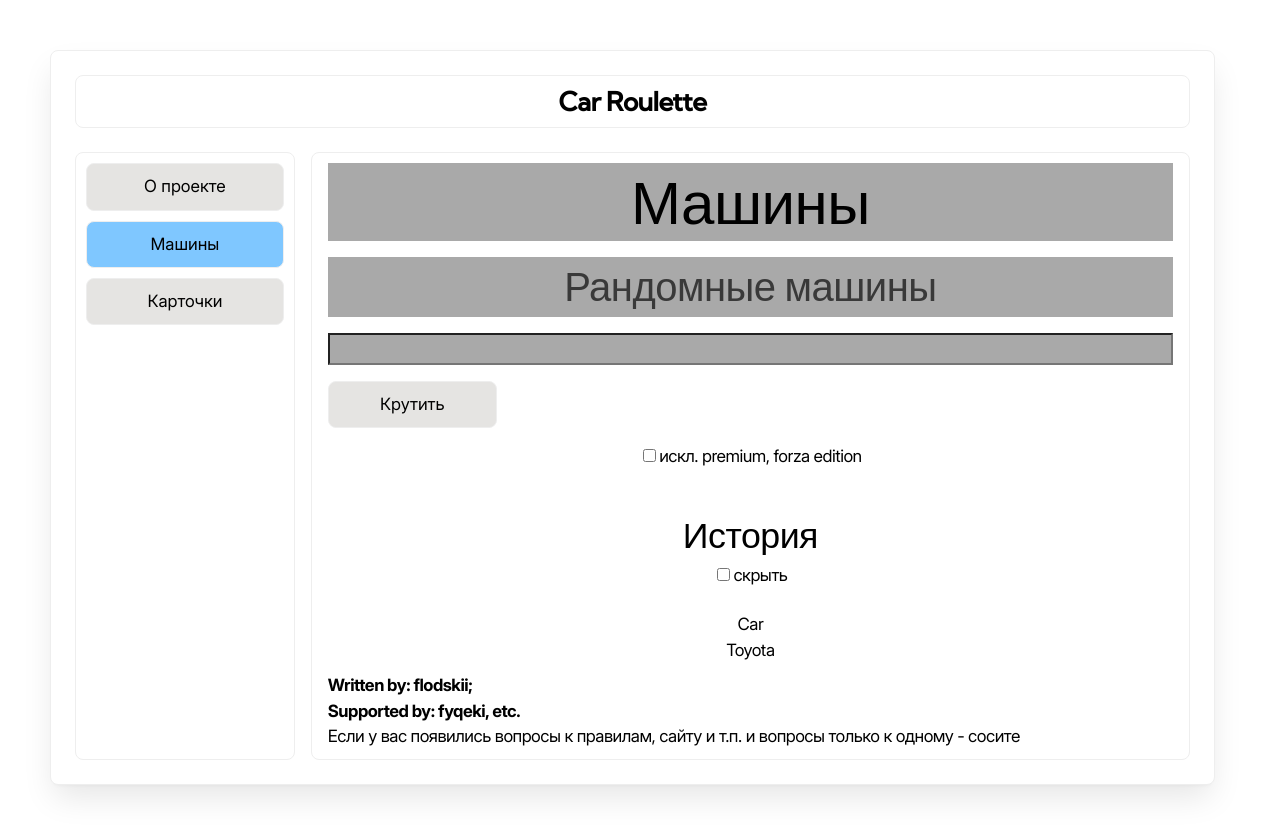
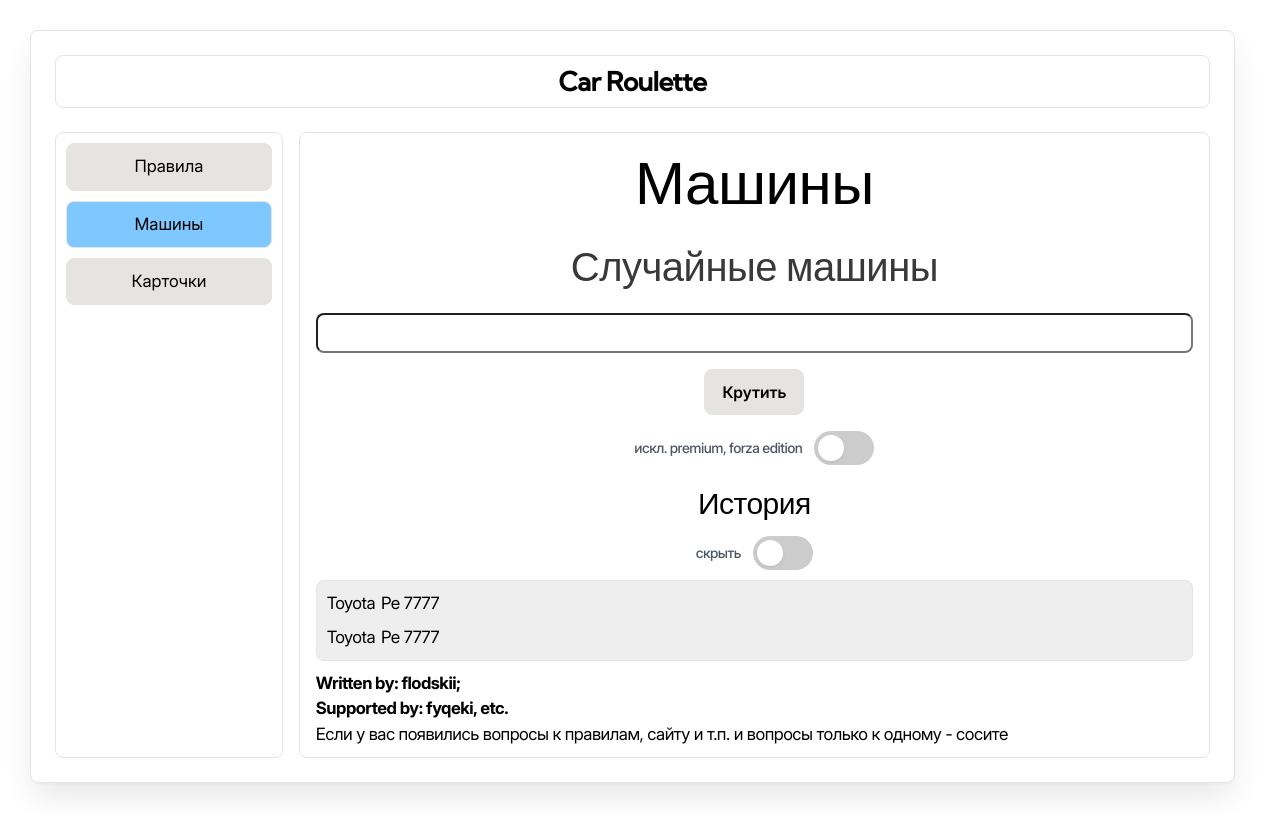
Before and after one commit to DuneFyq/car-roullete-v1, a website built with Vite: page src/index.html in a window 1280 px wide. Both pictures are taken after a click on the button "Машины". After the commit the page ends 813 px from the top, so only its background shows below. Built offline with nearby package versions, Linux system fonts and the light colour scheme.

Commit message:
Complete redesign

```diff
--- a/src/index.html
+++ b/src/index.html
@@ -5,7 +5,7 @@
     <link rel="icon" type="image/svg+xml" href="/favicon.svg" />
     <meta name="viewport" content="width=device-width, initial-scale=1.0" />
     <title>car-roullete-v1</title>
-    <script type="module" src="/src/scripts/main.ts" defer></script>
+    <script type="module" src="/scripts/main.ts" defer></script>
   </head>
   <body>
     <!-- Пока без это <header class="tab-header"></header> -->
@@ -23,7 +23,7 @@
                 class="button button--tab roulette-nav__button roulette-nav__button--active"
                 data-js-tabs-button
               >
-                О проекте
+                Правила
               </button>
             </li>
             <li class="roulette-nav__item">
@@ -91,10 +91,23 @@
                   >
                     Дисциплины:
                   </h3>
-                  <p class="tab-rules__text">
-                    Драг-гонка, гонка по асфальту, гонка по бездорожью, битва
-                    стиля, подъем в гору, дрифт, флаги, вышибала.
-                  </p>
+                  <ul class="tab-rules__discipline-list">
+                    <li class="tab-rules__discipline-item">Драг-гонка</li>
+                    <li class="tab-rules__discipline-item">
+                      Гонка по асфальту
+                    </li>
+                    <li class="tab-rules__discipline-item">
+                      Гонка по бездорожью
+                    </li>
+                    <li class="tab-rules__discipline-item">Битва стиля</li>
+                    <li class="tab-rules__discipline-item">Подъём в гору</li>
+                    <li class="tab-rules__discipline-item">Дрифт</li>
+                    <li class="tab-rules__discipline-item">Флаги</li>
+                    <li class="tab-rules__discipline-item">Вышибалы</li>
+                    <li class="tab-rules__discipline-item">
+                      - Подробнее о дисциплинах у создателей -
+                    </li>
+                  </ul>
                 </div>
                 <div class="tab-rules__item">
                   <h3
@@ -200,39 +213,59 @@
             <div class="tab tab--cars" data-js-tabs-content data-js-car-spin>
               <article class="tab-cars">
                 <h2 class="tab-cars__title">Машины</h2>
-                <h3 class="tab-cars__subtitle">Рандомные машины</h3>
+                <h3 class="tab-cars__subtitle">Случайные машины</h3>
                 <input
                   class="tab-cars__input"
                   name="car-result"
                   data-js-spin-result
                   readonly
                 />
-                <button class="button button--spin tab-cars__spin-button" data-js-spin-button>
+                <div class="tab-cars__interaction">
+                  <button
+                    class="button button--spin tab-cars__spin-button"
+                    data-js-spin-button
+                  >
                     Крутить
                   </button>
-                <p>
+
+                  <label class="tab-cars__filter-row">
+                    <span class="tab-cars__filter-text"
+                      >искл. premium, forza edition</span
+                    >
+                    <span class="switch tab-cars__switch-wrapper">
                       <input
-                    class="tab-cars__exclude-checkbox"
+                        class="switch__input"
                         name="exclude-premium"
                         type="checkbox"
-                  />искл. premium, forza edition
-                </p>
+                      />
+                      <span class="switch__slider"></span>
+                    </span>
+                  </label>
 
                   <div class="history">
                     <h3 class="history__title">История</h3>
-                  <p>
+                    <label class="history__hide-row">
+                      <span class="history__hide-text">скрыть</span>
+                      <span class="switch tab-cars__switch-wrapper">
                         <input
-                      class="history__hide-checkbox"
-                      name="hide"
+                          class="switch__input"
+                          name="hide-history"
                           type="checkbox"
-                    />скрыть
-                  </p>
-                  <ul class="history__list">
-                    <li class="history__item">
-                      <p class="type">Car</p>
-                      <p class="content">Toyota</p>
-                    </li>
+                        />
+                        <span class="switch__slider"></span>
+                      </span>
+                    </label>
+                    <ul class="history__list" data-js-history-list>
+                      <il class="history__item">
+                        <p class="car__mark">Toyota</p>
+                        <p class="car__model">Pe 7777</p>
+                      </il>
+                      <il class="history__item">
+                        <p class="car__mark">Toyota</p>
+                        <p class="car__model">Pe 7777</p>
+                      </il>
                     </ul>
+                  </div>
                 </div>
               </article>
             </div>
@@ -240,14 +273,17 @@
             <div class="tab tab--cards" data-js-tabs-content data-js-card-spin>
               <article class="tab-cards">
                 <h2 class="tab-cards__title">Карточки</h2>
-                <h3 class="tab-cards__subtitle">Радомные карточки</h3>
+                <h3 class="tab-cards__subtitle">Случайные карточки</h3>
                 <input
                   class="tab-cards__input"
                   name="card-result"
                   data-js-spin-result
                   readonly
                 />
-                <button class="button button--spin tab-cards__spin-button" data-js-spin-button>
+                <button
+                  class="button button--spin tab-cards__spin-button"
+                  data-js-spin-button
+                >
                   Крутить
                 </button>
 
@@ -255,13 +291,13 @@
                 <ul class="tab-cards__list">
                   <li class="card">
                     <div class="card__content">
-                      <p class="card__title">Название</p>
+                      <p class="card__name">Название</p>
                       <p class="card__description">Описание</p>
                     </div>
                   </li>
                   <li class="card">
                     <div class="card__content">
-                      <p class="card__title">Название</p>
+                      <p class="card__name">Название</p>
                       <p class="card__description">Описание</p>
                     </div>
                   </li>
@@ -269,18 +305,26 @@
 
                 <div class="history">
                   <h3 class="history__title">История</h3>
-                  <p>
+                  <label class="history__hide-row">
+                    <span class="history__hide-text">скрыть</span>
+                    <span class="switch tab-cards__switch-wrapper">
                       <input
-                      class="history__hide-checkbox"
-                      name="hide"
+                        class="switch__input"
+                        name="hide-history"
                         type="checkbox"
-                    />скрыть
-                  </p>
-                  <ul class="history__list">
-                    <li class="history__item">
-                      <p class="type">Car</p>
-                      <p class="content">Toyota</p>
-                    </li>
+                      />
+                      <span class="switch__slider"></span>
+                    </span>
+                  </label>
+                  <ul class="history__list" data-js-history-list>
+                    <il class="history__item">
+                      <p class="car__mark">Toyota</p>
+                      <p class="car__model">Pe 7777</p>
+                    </il>
+                    <il class="history__item">
+                      <p class="car__mark">Toyota</p>
+                      <p class="car__model">Pe 7777</p>
+                    </il>
                   </ul>
                 </div>
               </article>
--- a/src/scripts/components/spinner/CarSpinController.ts
+++ b/src/scripts/components/spinner/CarSpinController.ts
@@ -21,7 +21,7 @@ class CarSpinController extends BaseSpinController {
   protected spin(): void {
     const brand = randomFromIterable(this.cars.keys());
     const models = this.cars.get(brand)!;
-    const { model, years } = randomFromArray(models);
+    const { model, years } = randomFromArray(models) ?? {};
 
     this.resultElement.value = `${brand} ${model} ${years}`;
   }
@@ -37,6 +37,7 @@ class CarSpinCollection {
   private async fetchCars(): Promise<CarMap> {
     const res = await fetch("./cars/forza-horizon-6.json");
     if (!res.ok) throw new Error(`HTTP ${res.status}`);
+
     const raw = (await res.json()) as Record<string, CarModel[]>;
     return new Map(Object.entries(raw));
   }
--- a/src/scripts/components/spinner/CardSpinController.ts
+++ b/src/scripts/components/spinner/CardSpinController.ts
@@ -24,8 +24,8 @@ class CardSpinController extends BaseSpinController {
 
   protected spin() {
     const name = randomFromIterable(this.cards.keys());
-    const content = this.cards.get(name)!;
-    const action = content.action;
+    const content = this.cards.get(name);
+    const action = content?.action ?? 'Такой карточки нет';
 
     this.resultElement.value = `${name} ${action}`;
   }
--- a/src/scripts/components/tabs/Tabs.ts
+++ b/src/scripts/components/tabs/Tabs.ts
@@ -31,8 +31,21 @@ class Tabs {
   constructor(rootElement: HTMLElement) {
     this.rootElement = rootElement;
 
-    this.tabButtonElements = Array.from(this.rootElement.querySelectorAll<HTMLElement>(this.selectors.button)!);
-    this.contentElements = Array.from(this.rootElement.querySelectorAll<HTMLElement>(this.selectors.content)!);
+    const button = Array.from(
+      this.rootElement.querySelectorAll<HTMLElement>(this.selectors.button),
+    );
+    const content = Array.from(
+      this.rootElement.querySelectorAll<HTMLElement>(this.selectors.content),
+    );
+
+    if (!button || !content) {
+      throw new Error(
+        `Tabs: не найдены элементы внутри ${this.selectors.root}`,
+      );
+    }
+
+    this.tabButtonElements = button;
+    this.contentElements = content;
 
     this.abortController = new AbortController();
 
@@ -71,10 +84,13 @@ class TabsCollection {
     this.init();
   }
 
-  private init() {
-    const elements = document.querySelectorAll<HTMLElement>(ROOT_SELECTOR)!;
+  private init(): void {
+    const elements = document.querySelectorAll<HTMLElement>(ROOT_SELECTOR);
+    if (elements.length === 0) {
+      throw new Error(`Tabs: не найдены элементы ${ROOT_SELECTOR}`);
+    }
 
-    elements.forEach((element) => {
+    elements.forEach((element: HTMLElement) => {
       this.instances.push(new Tabs(element));
     });
   }
--- a/src/styles/_globals.scss
+++ b/src/styles/_globals.scss
@@ -1,4 +1,4 @@
-@use 'helpers' as *;
+@use "helpers" as *;
 
 html {
   &.is-lock {
@@ -13,59 +13,81 @@ body {
   justify-content: center;
   align-items: start;
   min-height: 50vh;
-  padding: 50px 50px;
+  padding: 30px 30px;
   font-family: var(--font-family-base);
   letter-spacing: -0.03em;
   background-color: var(--color-light);
+
+  @include mobile {
+      padding: 10px 10px;
+  }
 }
 
-h1, .h1,
-h2, .h2,
-h3, .h3,
-h4, .h4,
-h5, .h5,
-h6, .h6 {
+h1,
+.h1,
+h2,
+.h2,
+h3,
+.h3,
+h4,
+.h4,
+h5,
+.h5,
+h6,
+.h6 {
   color: var(--color-dark);
 }
 
-h1, .h1,
-h2, .h2,
-h3, .h3 {
+h1,
+.h1,
+h2,
+.h2,
+h3,
+.h3 {
   font-family: var(--font-family-accent);
   font-weight: 500;
 }
 
-h4, .h4,
-h5, .h5,
-h6, .h6 {
+h4,
+.h4,
+h5,
+.h5,
+h6,
+.h6 {
   font-weight: 600;
 }
 
-h1, .h1 {
+h1,
+.h1 {
   @include fluid-text(70, 30);
 
   line-height: 1.2;
 }
 
-h2, .h2 {
+h2,
+.h2 {
   @include fluid-text(58, 28);
 
   line-height: 1.3;
 }
 
-h3, .h3 {
+h3,
+.h3 {
   @include fluid-text(40, 24);
 }
 
-h4, .h4 {
+h4,
+.h4 {
   @include fluid-text(26, 18);
 }
 
-h5, .h5 {
+h5,
+.h5 {
   @include fluid-text(24, 18);
 }
 
-h6, .h6 {
+h6,
+.h6 {
   @include fluid-text(20, 16);
 }
 
@@ -110,7 +132,7 @@ button {
       @include abs-center;
       @include square(rem(44));
 
-      content: '';
+      content: "";
     }
   }
 }
--- a/src/styles/_variables.scss
+++ b/src/styles/_variables.scss
@@ -15,7 +15,7 @@
 
   --color-dark: var(--color-dark);
 
-  --border: 1px solid var(--color-gray);
+  --border: 1px solid var(--color-gray-10);
   --border-radius: 8px;
 
   --font-family-base: 'Inter', sans-serif;
--- a/src/styles/blocks/_button.scss
+++ b/src/styles/blocks/_button.scss
@@ -1,4 +1,4 @@
-@use '../helpers' as *;
+@use "../helpers" as *;
 
 .button {
   padding: rem(10);
@@ -10,13 +10,14 @@
     background-color: var(--color-gray-10);
     color: var(--color-dark);
 
-    &:hover {
-      opacity: 0.8;
+    @include hover {
+      &:hover {
+        opacity: 0.8;
+      }
     }
   }
 
   &--spin {
     background-color: var(--color-gray-10);
-    width: 20%;
   }
 }
--- a/src/styles/blocks/_container.scss
+++ b/src/styles/blocks/_container.scss
@@ -5,4 +5,10 @@
   min-height: 75vh;
   grid-template-columns: 1fr 4fr;
   grid-column-gap: rem(16);
+
+  @include mobile {
+    display: flex;
+    flex-direction: column;
+    gap: 10px;
+  }
 }
--- a/src/styles/blocks/_history.scss
+++ b/src/styles/blocks/_history.scss
@@ -1,5 +1,53 @@
-@use '../helpers' as *;
+@use "../helpers" as *;
 
 .history {
+  width: 100%;
+  display: flex;
+  flex-direction: column;
+  align-items: center;
+  text-align: left;
 
+  &__title {
+    font-size: rem(30);
+    margin-bottom: rem(10);
+  }
+
+  &__item {
+    display: flex;
+    flex-direction: row;
+    gap: rem(6);
+  }
+
+  &__list {
+    width: 100%;
+    text-align: left;
+    background-color: var(--color-gray);
+    border-radius: var(--border-radius);
+    border: var(--border);
+    padding: rem(10);
+
+    max-height: 250px;
+    overflow-y: auto;
+
+    display: flex;
+    flex-direction: column;
+    align-items: flex-start;
+    gap: rem(8);
+  }
+
+  &__hide-row {
+    display: inline-flex;
+    align-items: center;
+    gap: 12px;
+    cursor: pointer;
+    margin-bottom: rem(10);
+  }
+
+  &__hide-text {
+    font-size: 14px;
+    font-weight: 500;
+    color: #4b5563;
+    user-select: none;
+    line-height: 1.4;
+  }
 }
--- a/src/styles/blocks/_navigation.scss
+++ b/src/styles/blocks/_navigation.scss
@@ -6,25 +6,38 @@
   border: var(--border);
   border-radius: var(--border-radius);
 
+  @include mobile {
+    padding: rem(6);
+  }
+
   &__list {
     display: flex;
     flex-direction: column;
-    row-gap: rem(10);
+    gap: 10px;
+
+    @include mobile {
+      flex-direction: row;
+      gap: 20px;
+      justify-content: space-between;
+    }
   }
 
   &__item {
-    // если нужно что-то специфичное для ячейки списка
+    inset: 0;
+    margin: 0;
   }
 
   &__button {
-    width: 100%; // позиционирование кнопки внутри панели
+    width: 100%;
 
     &--active {
       background-color: var(--color-accent);
       color: var(--color-dark);
 
-      &:hover {
-        opacity: 0.8;
+      @include hover {
+        &:hover {
+          opacity: 0.8;
+        }
       }
     }
   }
--- /dev/null
+++ b/src/styles/blocks/_switch.scss
@@ -0,0 +1,49 @@
+.switch {
+  position: relative;
+  display: inline-block;
+  width: 60px;
+  height: 34px;
+  flex-shrink: 0;
+
+  &__input {
+    position: absolute;
+    inset: 0;
+    opacity: 0;
+    margin: 0;
+    cursor: pointer;
+    z-index: 2;
+
+    &:focus + .switch__slider {
+      box-shadow: 0 0 0 2px var(--color-accent);
+    }
+
+    &:checked + .switch__slider {
+      background-color: var(--color-accent);
+      &::before {
+        transform: translateX(26px);
+      }
+    }
+  }
+
+  &__slider {
+    position: absolute;
+    inset: 0;
+    border-radius: 34px;
+    background-color: #ccc;
+    cursor: pointer;
+    transition: background-color 0.4s ease;
+
+    &::before {
+      content: "";
+      position: absolute;
+      left: 4px;
+      bottom: 4px;
+      width: 26px;
+      height: 26px;
+      border-radius: 50%;
+      background-color: var(--color-light);
+      box-shadow: 0 2px 4px rgba(12, 12, 13, 0.05);
+      transition: transform 0.4s ease;
+    }
+  }
+}
--- a/src/styles/blocks/_tab.scss
+++ b/src/styles/blocks/_tab.scss
@@ -9,16 +9,25 @@
 }
 
 .tab-rules {
+  display: flex;
+  flex-direction: column;
+  row-gap: rem(10);
+
+  @include mobile {
+    row-gap: rem(2);
+  }
+
   &__title {
     color: var(--color-dark);
     font-size: rem(60);
+    text-align: center;
   }
 
   &__nav {
-    margin-bottom: rem(24);
     padding: rem(16);
     background-color: var(--color-gray-5);
     border-radius: var(--border-radius);
+    border: var(--border);
   }
 
   &__heading {
@@ -34,13 +43,21 @@
     }
   }
 
+  &__discipline-item {
+    font-size: rem(16);
+    line-height: 1.6;
+    color: var(--color-dark);
+  }
+
   &__link {
     color: var(--color-link);
     text-decoration: none;
     transition: text-decoration 0.2s ease;
 
-    &:hover {
-      text-decoration: underline;
+    @include hover {
+      &:hover {
+        text-decoration: underline;
+      }
     }
 
     &:focus-visible {
@@ -65,41 +82,9 @@
 
 .tab-cars {
   display: flex;
-  width: 100%;
   flex-direction: column;
   text-align: center;
   row-gap: rem(16);
-  justify-content: center;
-
-  &__title {
-    color: var(--color-dark);
-    font-size: rem(60);
-
-    background-color: darkgray;
-  }
-
-  &__subtitle {
-    color: var(--color-gray-60);
-    font-size: rem(40);
-
-    background-color: darkgray;
-  }
-
-  &__input {
-    text-align: center;
-
-    background-color: darkgray;
-  }
-
-  &__button {
-
-  }
-}
-
-.tab-cards {
-  display: flex;
-  width: 100%;
-  flex-direction: column;
 
   &__title {
     color: var(--color-dark);
@@ -110,4 +95,127 @@
     color: var(--color-gray-60);
     font-size: rem(40);
   }
+
+  &__input {
+    text-align: center;
+    border-radius: var(--border-radius);
+    height: 40px;
+  }
+
+  &__interaction {
+    display: inline-flex;
+    flex-direction: column;
+    align-items: center;
+    gap: 16px;
+  }
+
+  &__spin-button {
+    width: 100%;
+    max-width: rem(100);
+    margin-inline: auto;
+
+    font-size: 16px;
+    font-weight: 600;
+    cursor: pointer;
+    transition:
+      background-color 0.2s ease,
+      transform 0.1s ease;
+
+    @include hover() {
+      &:hover {
+        background-color: var(--color-accent);
+      }
+    }
+
+    &:active {
+      transform: scale(0.98);
+    }
+  }
+
+  &__switch-wrapper {
+    display: flex;
+    align-items: center;
+  }
+
+  &__filter-row {
+    display: inline-flex;
+    align-items: center;
+    gap: 12px;
+    cursor: pointer;
+  }
+
+  &__filter-text {
+    font-size: 14px;
+    font-weight: 500;
+    color: #4b5563;
+    user-select: none;
+    line-height: 1.4;
+  }
 }
+
+.tab-cards {
+  display: flex;
+  flex-direction: column;
+  text-align: center;
+  row-gap: rem(16);
+
+  &__title {
+    color: var(--color-dark);
+    font-size: rem(60);
+  }
+
+  &__subtitle {
+    color: var(--color-gray-60);
+    font-size: rem(40);
+  }
+
+  &__input {
+    text-align: center;
+    border-radius: var(--border-radius);
+    height: 40px;
+  }
+
+  &__spin-button {
+    width: 100%;
+    max-width: rem(100);
+    margin-inline: auto;
+
+    font-size: 16px;
+    font-weight: 600;
+    cursor: pointer;
+    transition:
+      background-color 0.2s ease,
+      transform 0.1s ease;
+
+    @include hover() {
+      &:hover {
+        background-color: var(--color-accent);
+      }
+    }
+
+    &:active {
+      transform: scale(0.98);
+    }
+  }
+
+  &__list-title {
+    font-size: rem(30);
+  }
+
+  &__list {
+    width: 100%;
+    text-align: left;
+    background-color: var(--color-gray);
+    border-radius: var(--border-radius);
+    border: var(--border);
+    padding: rem(10);
+
+    max-height: 250px;
+    overflow-y: auto;
+  }
+
+  &__switch-wrapper {
+    display: flex;
+    align-items: center;
+  }
+}
--- a/src/styles/main.scss
+++ b/src/styles/main.scss
@@ -11,3 +11,5 @@
 @use 'blocks/container';
 @use 'blocks/history';
 @use 'blocks/tab';
+@use 'blocks/switch';
+@use 'blocks/card';
--- a/vite.config.ts
+++ b/vite.config.ts
@@ -1,9 +1,13 @@
-import { defineConfig } from "vite";
+import { defineConfig } from 'vite';
 
 export default defineConfig({
-  base: "/car-roullete-v1/",
+  root: 'src',
+  base: '/car-roullete-v1/',
   build: {
+    outDir: '../dist',
+    emptyOutDir: true,
     rollupOptions: {
-      input: "./src/index.html",},
-  },
+      input: 'index.html',
+    },
+  }
 });
```
Also changed, not shown: src/scripts/main.ts (+4 -4 lines), src/styles/blocks/_card.scss (added, +18 -0 lines), src/public/cards/default-cards.json (renamed from public/cards/default-cards.json), src/public/cards/elite-cards.json (renamed from public/cards/elite-cards.json), src/public/cars/forza-horizon-6.json (renamed from public/cars/forza-horizon-6.json). Lines whose indentation alone changed are shown as unchanged.
